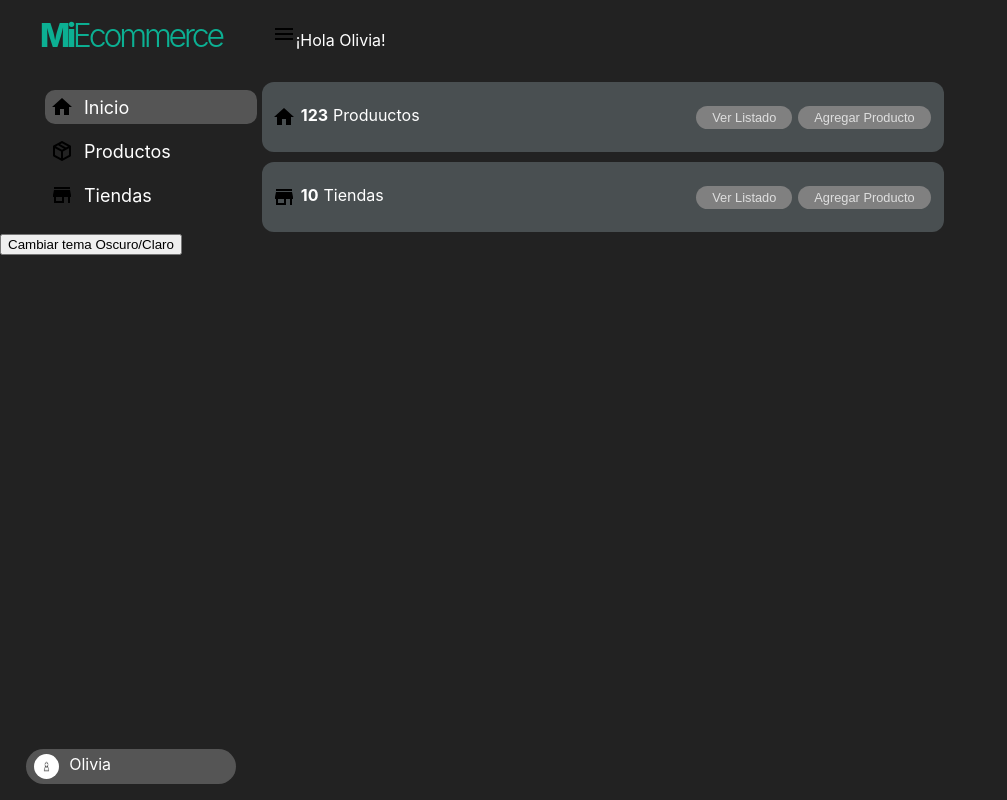
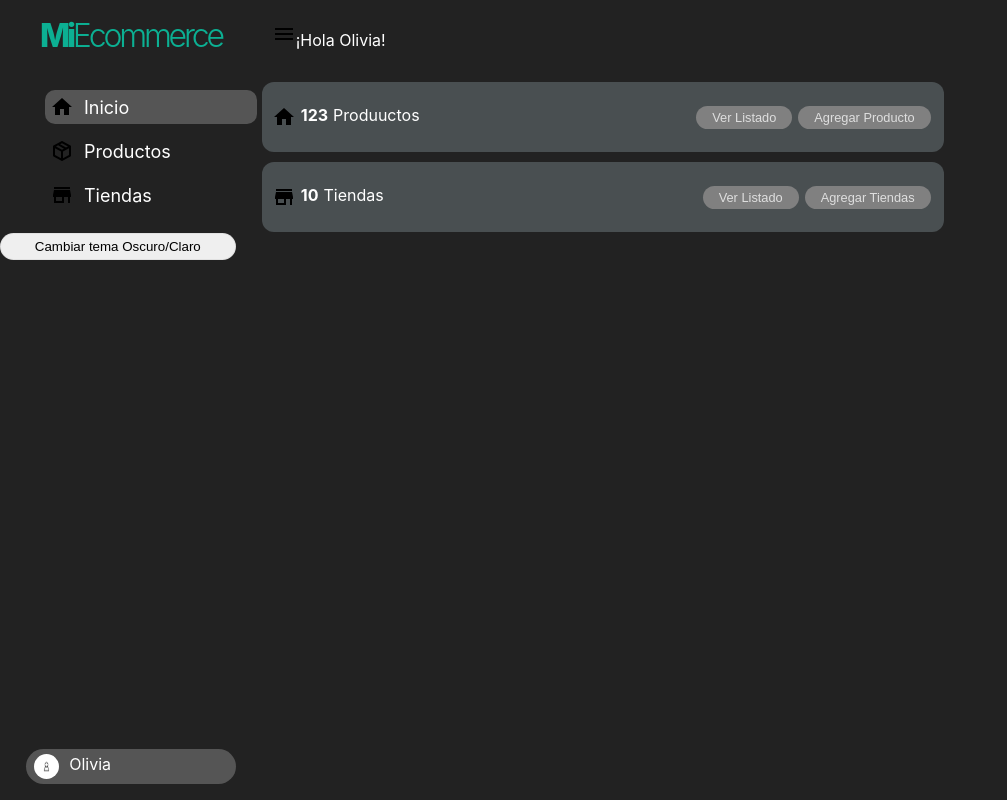
Before and after one commit to FranRSantander/miEcommerce-equipo4-React, a React (Create React App) app: page / in a window 1280 px wide. Shown: the whole page, without its empty margins (0-1007 px from the left). Built offline with nearby package versions, Linux system fonts and the light colour scheme.

Commit message:
commit antes de mergear rama FrancoRechou

```diff
--- a/src/components/Header/Header.js
+++ b/src/components/Header/Header.js
@@ -6,8 +6,6 @@ const Header = (props) => {
 
   return (
     <div className='header'>
-
-
 
         <div>
         <img src={menu} alt="menu" />
@@ -18,8 +16,6 @@ const Header = (props) => {
         {props.children}
         </div>
 
-
-
     </div>
   )
 }
--- a/src/components/SideBar/SideBar.css
+++ b/src/components/SideBar/SideBar.css
@@ -20,6 +20,10 @@ body.light .navLink{
 }
 body.light .sideBar .active{
     background-color: #00000033;
+}
+body.light .themeButton{
+    background-color: gray;
+    color: white;
 }
 @media (min-width: 1024px){
     .sideBar{
@@ -95,4 +99,11 @@ body.light .sideBar .active{
     .userName {
         font-size: 16px;
     }
+    .themeButton{
+        align-self: center;
+        width: 90%;
+        padding: 5px 0 5px 0;
+        border:solid 1px rgba(0, 0, 0, 0.06);
+        border-radius: 30px;
+    }
 }
--- a/src/components/SideBar/SideBar.js
+++ b/src/components/SideBar/SideBar.js
@@ -9,7 +9,8 @@ import user from '../../assets/user.jpg'
 
 function SideBar () {
 
-    const { handleTheme } = useContext(themeContext);
+    // A través del context que importe, uso la funcion handleTheme en el onClick del boton del tema
+    const handleTheme = useContext(themeContext);
 
     return(
         <div className="sideBar">
@@ -23,7 +24,7 @@ function SideBar () {
                         <li className='navItem'><NavLink className='navLink' to='/products'><img className='navLogo' src={box} alt='caja-vector' /><span>Productos</span></NavLink></li>
                         <li className='navItem'><NavLink className='navLink' to='stores'><img className='navLogo' src={store} alt='tienda-vector' /><span>Tiendas</span></NavLink></li>
                     </ul>
-                    <button onClick={handleTheme}>Cambiar tema Oscuro/Claro</button>
+                    <button type="button" className="themeButton" onClick={handleTheme}>Cambiar tema Oscuro/Claro</button>
                 </nav>
             </div>
             <figure className="userBlock">
--- a/src/components/Tarjeta/Tarjeta.css
+++ b/src/components/Tarjeta/Tarjeta.css
@@ -1,4 +1,14 @@
-.botones button{
+/* .botones button{
+    border-radius: 18px;
+    border: 0px;
+    padding: 4px 16px;
+    color:rgb(222, 222, 222);
+    background-color: gray;
+    margin: 3px;
+    font-size: 0.8rem;
+} */
+
+.botonTarjeta{
     border-radius: 18px;
     border: 0px;
     padding: 4px 16px;
--- a/src/context/ThemeContext.js
+++ b/src/context/ThemeContext.js
@@ -5,6 +5,7 @@ const { Provider } = themeContext;
 
 const ThemeProvider = ({ children }) => {
 
+    // Funcion principal que maneja el 'onClick' en el componente del SideBar
     const handleTheme = () => {
 
         if(document.body.classList.contains('light')){
@@ -15,12 +16,8 @@ const ThemeProvider = ({ children }) => {
         }
     }
 
-    const data = {
-        handleTheme
-    }
-
     return(
-        <Provider value={data}>
+        <Provider value={handleTheme}>
             {children}
         </Provider>
     )
--- a/src/pages/home/Home.js
+++ b/src/pages/home/Home.js
@@ -11,9 +11,7 @@ const Home = () => {
     <>
         <Header title="¡Hola Olivia!">
 
-
         </Header>
-
 
         <TarjetaCuerpo>
             <div className='contenedor'>
@@ -21,10 +19,10 @@ const Home = () => {
               <div className='numero'>123</div>
               <div>Produuctos</div>
             </div>
-              <div className='botones'>
-                <button>Ver Listado</button>
-                <button>Agregar Producto</button>
-              </div>
+            <div className='botones'>
+                <button className='botonTarjeta' type='button'>Ver Listado</button>
+                <button className='botonTarjeta' type='button'>Agregar Producto</button>
+            </div>
         </TarjetaCuerpo>
         <TarjetaCuerpo>
             <div className='contenedor'>
@@ -32,10 +30,10 @@ const Home = () => {
               <div className='numero'>10</div>
               <div>Tiendas</div>
             </div>
-              <div className='botones'>
-                <button>Ver Listado</button>
-                <button>Agregar Producto</button>
-              </div>
+            <div className='botones'>
+                <button className='botonTarjeta' type='button'>Ver Listado</button>
+                <button className='botonTarjeta' type='button'>Agregar Tiendas</button>
+            </div>
         </TarjetaCuerpo>
 
 
```
Also changed, not shown: src/api/db.json (+1 -6 lines), src/components/Tarjeta/Tarjeta.js (+9 -5 lines), src/pages/Products/ProductsList/ProductsList.js (+4 -4 lines). Lines whose indentation alone changed are shown as unchanged.
